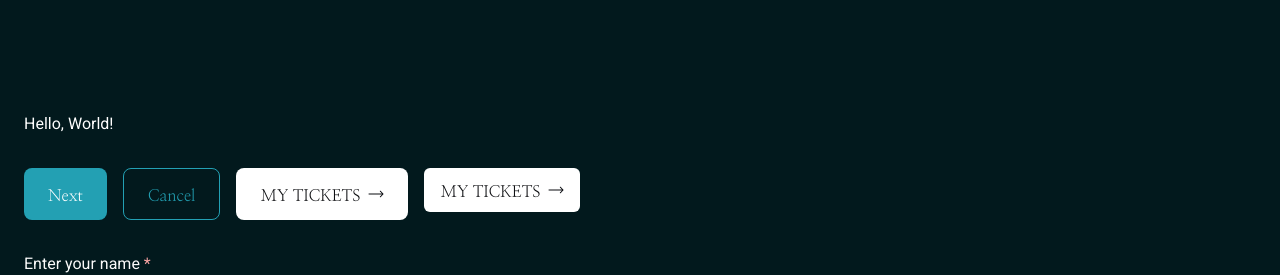
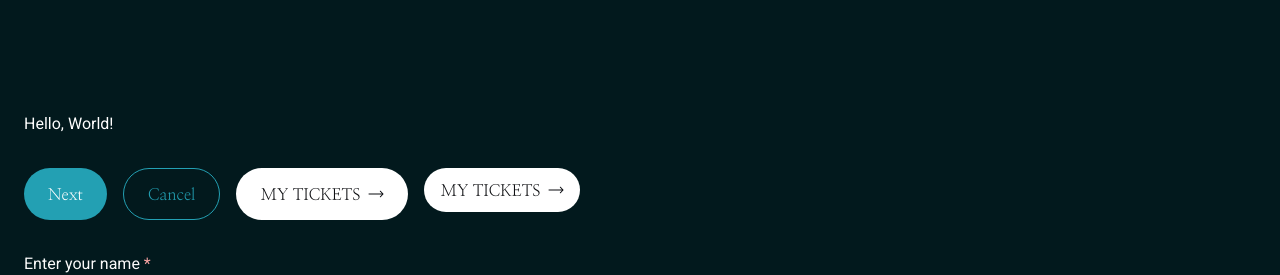
Before and after one commit to AJ1732/hng-12--stage-2, a Next.js app: page / in a window 1280 px wide. Shown: the top 275 px of the page. Built offline with nearby package versions, Linux system fonts and the light colour scheme; a web font is replaced by a local one.

Commit message:
chore: update border radius of buttons

```diff
--- a/src/components/index.ts
+++ b/src/components/index.ts
@@ -1,7 +1,7 @@
 // CARD COMPONENTS
-export { default as TicketButton } from "./ui/ticket-button";
 
 // UI COMPONENTS
 export { default as ButtonLink } from "./ui/button-link";
 export { default as InputField } from "./ui/input-field";
 export { default as TextareaField } from "./ui/textarea-field";
+export { default as TicketButton } from "./ui/ticket-button";
--- a/src/components/ui/button-link.tsx
+++ b/src/components/ui/button-link.tsx
@@ -4,7 +4,7 @@ import { ArrowRightSVG } from "@/svgs";
 import { cn } from "@/lib/utils";
 
 const buttonVariants = cva(
-  "inline-flex items-center font-nanum justify-center gap-2 whitespace-nowrap rounded-lg text-base leading-none ring-offset-background transition-colors focus-visible:outline-none focus-visible:ring-2 focus-visible:ring-primary-400 focus-visible:ring-offset-2 disabled:pointer-events-none disabled:opacity-50 [&_svg]:pointer-events-none [&_svg]:size-4 [&_svg]:shrink-0",
+  "inline-flex items-center font-nanum justify-center gap-2 whitespace-nowrap rounded-full text-base leading-none ring-offset-background transition-colors focus-visible:outline-none focus-visible:ring-2 focus-visible:ring-primary-400 focus-visible:ring-offset-2 disabled:pointer-events-none disabled:opacity-50 [&_svg]:pointer-events-none [&_svg]:size-4 [&_svg]:shrink-0",
   {
     variants: {
       variant: {
@@ -15,7 +15,7 @@ const buttonVariants = cva(
       },
       size: {
         default: "h-[3.25rem] px-6 py-4",
-        sm: "h-11 rounded-md px-4 py-3",
+        sm: "h-11 px-4 py-3",
       },
     },
     defaultVariants: {
@@ -46,7 +46,7 @@ const Button: React.FC<ButtonProps> = ({
         href={link}
         className={cn(buttonVariants({ variant: "link", size, className }))}
       >
-        <span className="-mb-1">{children}</span> <ArrowRightSVG />
+        <span className="-mb-0.5">{children}</span> <ArrowRightSVG />
       </Link>
     );
   }
@@ -56,7 +56,7 @@ const Button: React.FC<ButtonProps> = ({
       className={cn(buttonVariants({ variant, size, className }))}
       {...props}
     >
-      <span className="-mb-1">{children}</span>
+      <span className="-mb-0.5">{children}</span>
     </button>
   );
 };
```
